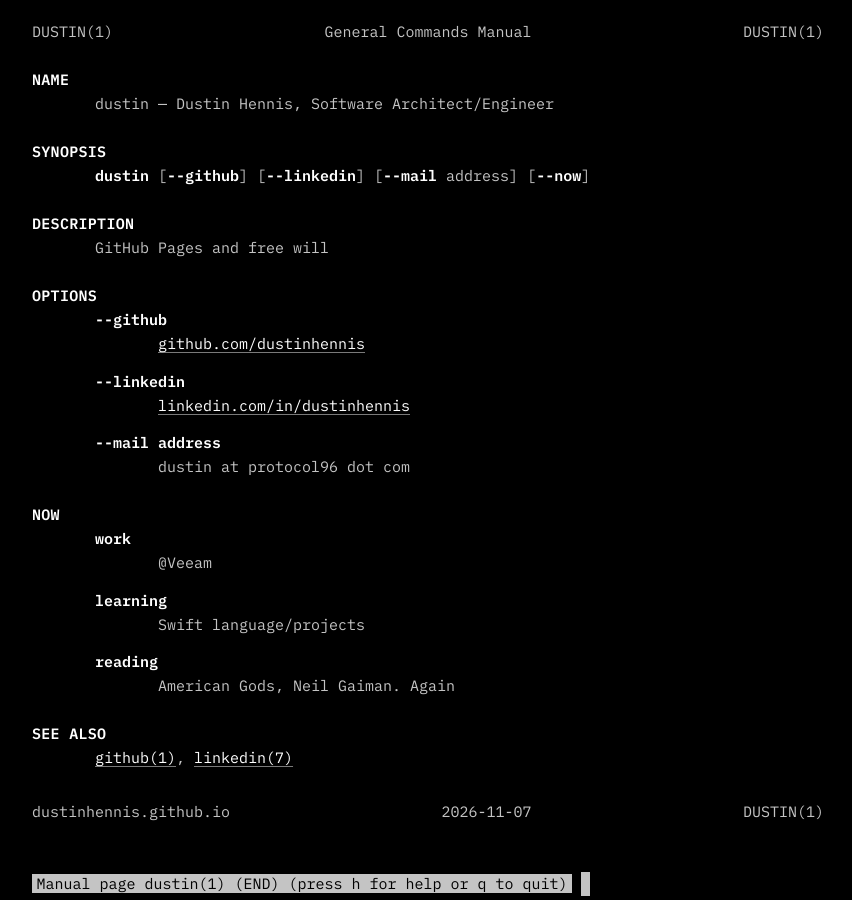
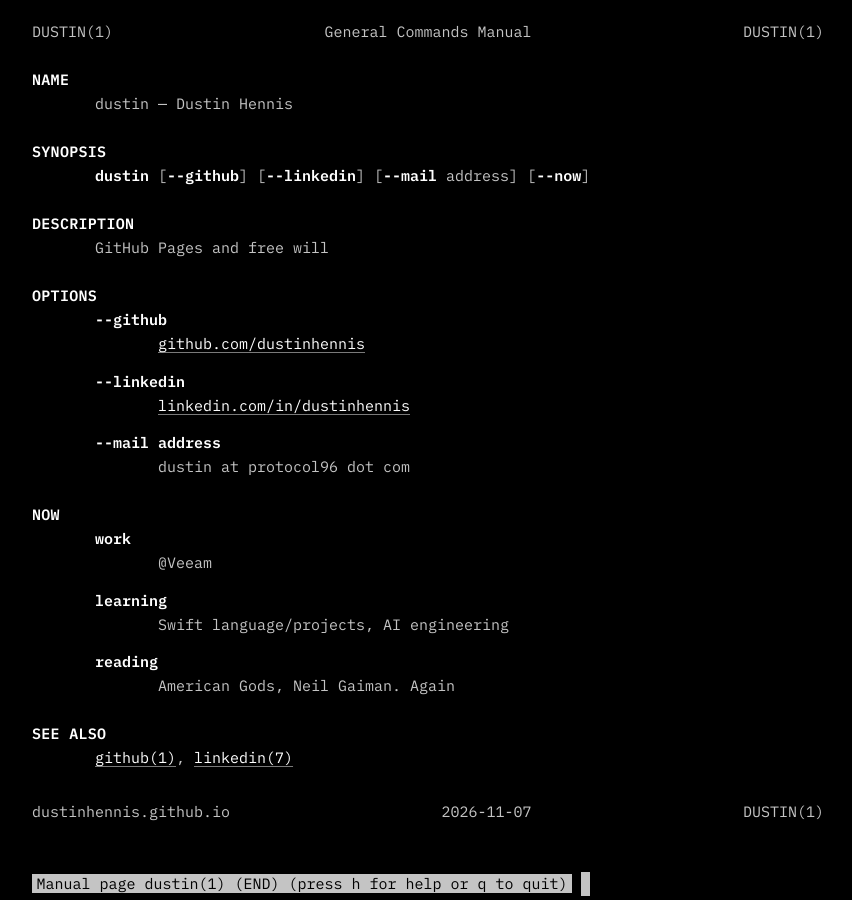
Before and after one commit to dustinhennis/dustinhennis.github.io, a Jekyll site: the page built from index.html, in a window 1280 px wide. Shown: the whole page, without its empty margins (212-1064 px from the left). Built offline with Jekyll 4.4.1, drawn with Linux system fonts in a browser that asks for light colours.

Commit message:
Trim name line, add AI engineering to Now
Co-Authored-By: Claude Opus 5.5 <noreply@anthropic.com>

```diff
--- a/index.html
+++ b/index.html
@@ -3,7 +3,7 @@ layout: man
 ---
 <section>
   <h2>NAME</h2>
-  <div class="body"><p>dustin — Dustin Hennis, Software Architect/Engineer</p></div>
+  <div class="body"><p>dustin — Dustin Hennis</p></div>
 </section>
 
 <section>
@@ -41,7 +41,7 @@ layout: man
       <dt>work</dt>
       <dd>@Veeam</dd>
       <dt>learning</dt>
-      <dd>Swift language/projects</dd>
+      <dd>Swift language/projects, AI engineering</dd>
       <dt>reading</dt>
       <dd>American Gods, Neil Gaiman.  Again</dd>
     </dl>
```
